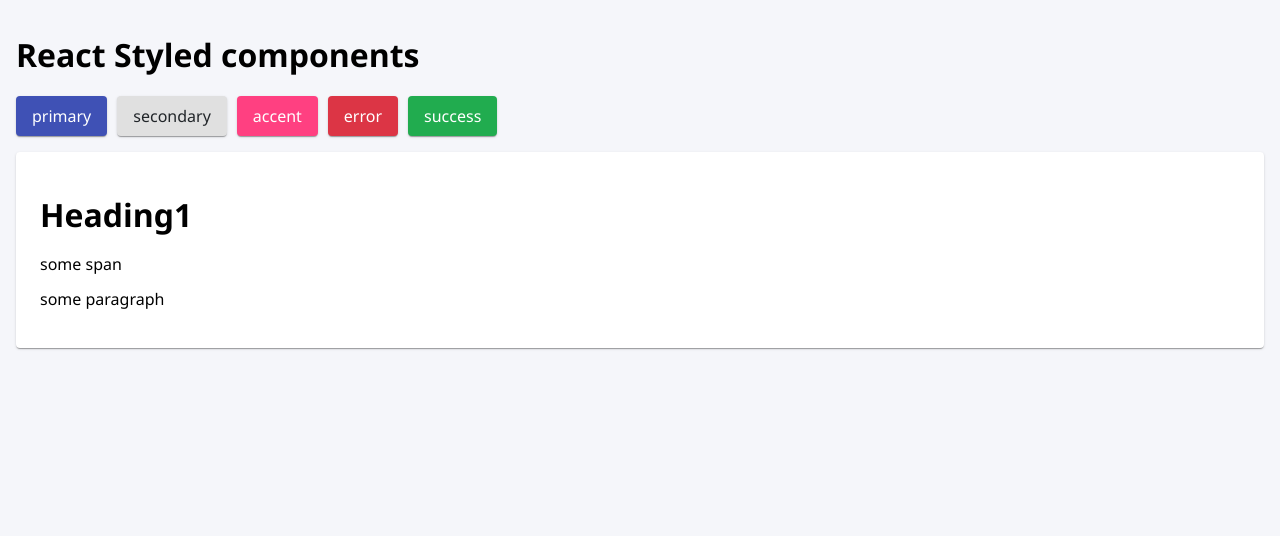
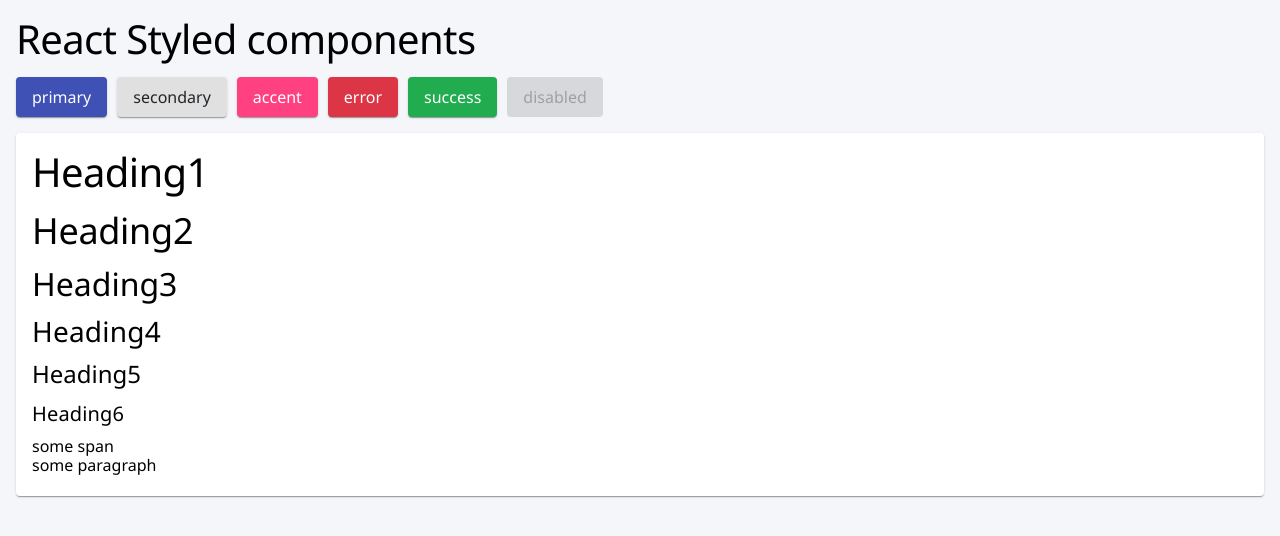
Before and after one commit to oardi/react-styled-component-starter, a React (Create React App) app: page / in a window 1280 px wide. Shown: the top 536 px of the page. Built offline with nearby package versions, Linux system fonts and the light colour scheme.

Commit message:
typography added styles button cleanup

```diff
--- a/src/App.jsx
+++ b/src/App.jsx
@@ -16,7 +16,7 @@
 	return (
 		<ThemeProvider theme={customTheme}>
 			<Layout className="p-3">
-				<h1>React Styled components</h1>
+				<Typography as="h1">React Styled components</Typography>
 
 				<Button variant="primary">primary</Button>
 				<Button variant="secondary" style={{ marginLeft: "10px" }}>
@@ -32,9 +32,18 @@
 					success
       			</Button>
 
+				<Button disabled style={{ marginLeft: "10px" }}>
+					disabled
+      			</Button>
+
 				<Card className="mt-3">
 					<CardBody>
 						<Typography as="h1">Heading1</Typography>
+						<Typography as="h2">Heading2</Typography>
+						<Typography as="h3">Heading3</Typography>
+						<Typography as="h4">Heading4</Typography>
+						<Typography as="h5">Heading5</Typography>
+						<Typography as="h6">Heading6</Typography>
 						<Typography>some span</Typography>
 						<Typography as="p">some paragraph</Typography>
 					</CardBody>
--- a/src/components/Button.jsx
+++ b/src/components/Button.jsx
@@ -1,12 +1,6 @@
-import React from "react";
 import styled, { css } from "styled-components";
 
-const ButtonBase = (props) => {
-	const { children, ...rest } = props;
-	return <button {...rest}>{children}</button>;
-};
-
-export const Button = styled(ButtonBase)`
+export const Button = styled.button.attrs(() => ({ className: "btn" }))`
 	border: 0;
 	padding: 6px 16px;
 	line-height: 1.75;
@@ -14,7 +8,7 @@
 	transition: color 0.15s ease-in-out, background-color 0.15s ease-in-out,
 	border-color 0.15s ease-in-out, box-shadow 0.15s ease-in-out;
 
-	${({ theme, variant }) => css`
+	${({ theme, variant = 'primary', disabled }) => css`
 		color: ${theme.palette[variant].contrastText};
 		background-color: ${theme.palette[variant].main};
 		border-radius: ${theme.shape.borderRadius}px;
@@ -24,6 +18,21 @@
 		&:hover {
 			cursor: pointer;
 			background-color: ${theme.palette[variant].dark};
+			box-shadow: ${theme.shadows[2]};
 		}
+
+		${disabled && css`
+			color: rgba(0, 0, 0, 0.26);
+			box-shadow: none;
+			background-color: rgba(0, 0, 0, 0.12);
+
+			&:hover {
+				cursor: inherit;
+				color: rgba(0, 0, 0, 0.26);
+				box-shadow: none;
+				background-color: rgba(0, 0, 0, 0.12);
+			}
+
+		`}
 	`}
 `;
--- a/src/components/Card.jsx
+++ b/src/components/Card.jsx
@@ -1,6 +1,6 @@
 import styled, { css } from "styled-components";
 
-export const Card = styled.div`
+export const Card = styled.div.attrs(() => ({ className: "card" }))`
 	background-color: #fff;
 
 	${({ theme }) => css`
@@ -9,6 +9,6 @@
 	`}
 `;
 
-export const CardBody = styled.div`
-	padding: ${({ theme }) => theme.space[4]};
+export const CardBody = styled.div.attrs(() => ({ className: "card-body" }))`
+	padding: ${({ theme }) => theme.space[3]};
 `;
--- a/src/components/GlobalStyle.jsx
+++ b/src/components/GlobalStyle.jsx
@@ -3,8 +3,8 @@
 export const GlobalStyle = createGlobalStyle`
 	* {
 		box-sizing: border-box;
-		/* padding: 0;
-		margin: 0; */
+		padding: 0;
+		margin: 0;
 	}
 
 	${({ theme }) => css`
@@ -13,6 +13,71 @@
 			font-size: ${theme.typography.fontSize};
 			background: ${theme.palette.background.default};
 		}
+
+		${theme.typography.h1 && css`
+			h1 {
+				font-family: ${theme.typography.h1.fontFamily};
+				font-weight: ${theme.typography.h1.fontWeight};
+				font-size: ${theme.typography.h1.fontSize};
+				line-height: ${theme.typography.h1.lineHeight};
+				letter-spacing: ${theme.typography.h1.letterSpacing};
+			}
+		`};
+
+		${theme.typography.h2 && css`
+			h2 {
+				font-family: ${theme.typography.h2.fontFamily};
+				font-weight: ${theme.typography.h2.fontWeight};
+				font-size: ${theme.typography.h2.fontSize};
+				line-height: ${theme.typography.h2.lineHeight};
+				letter-spacing: ${theme.typography.h2.letterSpacing};
+			}
+		`};
+
+		${theme.typography.h3 && css`
+			h3 {
+				font-family: ${theme.typography.h3.fontFamily};
+				font-weight: ${theme.typography.h3.fontWeight};
+				font-size: ${theme.typography.h3.fontSize};
+				line-height: ${theme.typography.h3.lineHeight};
+				letter-spacing: ${theme.typography.h3.letterSpacing};
+			}
+		`};
+
+		${theme.typography.h4 && css`
+			h4 {
+				font-family: ${theme.typography.h4.fontFamily};
+				font-weight: ${theme.typography.h4.fontWeight};
+				font-size: ${theme.typography.h4.fontSize};
+				line-height: ${theme.typography.h4.lineHeight};
+				letter-spacing: ${theme.typography.h4.letterSpacing};
+			}
+		`};
+
+		${theme.typography.h5 && css`
+			h5 {
+				font-family: ${theme.typography.h5.fontFamily};
+				font-weight: ${theme.typography.h5.fontWeight};
+				font-size: ${theme.typography.h5.fontSize};
+				line-height: ${theme.typography.h5.lineHeight};
+				letter-spacing: ${theme.typography.h5.letterSpacing};
+			}
+		`};
+
+		${theme.typography.h6 && css`
+			h6 {
+				font-family: ${theme.typography.h6.fontFamily};
+				font-weight: ${theme.typography.h6.fontWeight};
+				font-size: ${theme.typography.h6.fontSize};
+				line-height: ${theme.typography.h6.lineHeight};
+				letter-spacing: ${theme.typography.h6.letterSpacing};
+			}
+		`};
+
+		.gutterBottom {
+			margin-bottom: 0.35em;
+		}
+
 
 		.p-0 {
 			padding: 0px;
--- a/src/components/Typography.jsx
+++ b/src/components/Typography.jsx
@@ -1,8 +1,8 @@
 import React from 'react';
-import styled from 'styled-components';
+import styled, { css } from 'styled-components';
 
-const Wrapper = ({ as, children, ...rest }) =>
-	as ? React.createElement(as, {...rest}, children) : <span>{children}</span>;
+const Wrapper = ({ as, children, className, ...rest }) =>
+	as ? React.createElement(as, { ...rest, className: `${className} gutter-bottom` }, children) : <span>{children}</span>;
 
 
 const TypographyBase = ({ children, as = 'span', ...rest }) => {
@@ -13,5 +13,4 @@
 	)
 }
 
-export const Typography = styled(TypographyBase)`
-`;
+export const Typography = styled(TypographyBase).attrs(() => ({ className: "gutterBottom" }))``;
--- a/src/theme.js
+++ b/src/theme.js
@@ -48,17 +48,42 @@
 		fontWeightMedium: 500,
 		fontWeightBold: 700,
 		h1: {
-			fontFamily: `"Roboto", "Helvetica", "Arial", sans-serif"`,
+			// fontFamily: `"Helvetica", "Arial", "sans-serif"`,
 			fontWeight: 300,
-			fontSize: "6rem",
+			fontSize: "2.5rem",
 			lineHeight: 1.167,
 			letterSpacing: "-0.01562em"
 		},
-		h2: null,
-		h3: null,
-		h4: null,
-		h5: null,
-		h6: null,
+		h2: {
+			fontWeight: 300,
+			fontSize: "2.25em",
+			lineHeight: 1.2,
+			letterSpacing: "-0.00833em"
+		},
+		h3: {
+			fontWeight: 400,
+			fontSize: "2rem",
+			lineHeight: 1.167,
+			letterSpacing: "0em"
+		},
+		h4: {
+			fontWeight: 400,
+			fontSize: "1.75rem",
+			lineHeight: 1.235,
+			letterSpacing: "0.00735em"
+		},
+		h5: {
+			fontWeight: 400,
+			fontSize: "1.5rem",
+			lineHeight: 1.334,
+			letterSpacing: "0em"
+		},
+		h6: {
+			fontWeight: 500,
+			fontSize: "1.25rem",
+			lineHeight: 1.6,
+			letterSpacing: "0.0075em"
+		},
 		subtitle1: null,
 		subtitle2: null,
 		body1: null,
@@ -79,7 +104,8 @@
 	},
 	shadows: [
 		'none',
-		'0px 2px 1px -1px rgba(0,0,0,0.2),0px 1px 1px 0px rgba(0,0,0,0.14),0px 1px 3px 0px rgba(0,0,0,0.12)'
+		'0px 2px 1px -1px rgba(0,0,0,0.2),0px 1px 1px 0px rgba(0,0,0,0.14),0px 1px 3px 0px rgba(0,0,0,0.12)',
+		'0px 2px 4px -1px rgb(0 0 0 / 20%), 0px 4px 5px 0px rgb(0 0 0 / 14%), 0px 1px 10px 0px rgb(0 0 0 / 12%);'
 	],
 	space: [
 		'0.25rem',
```
